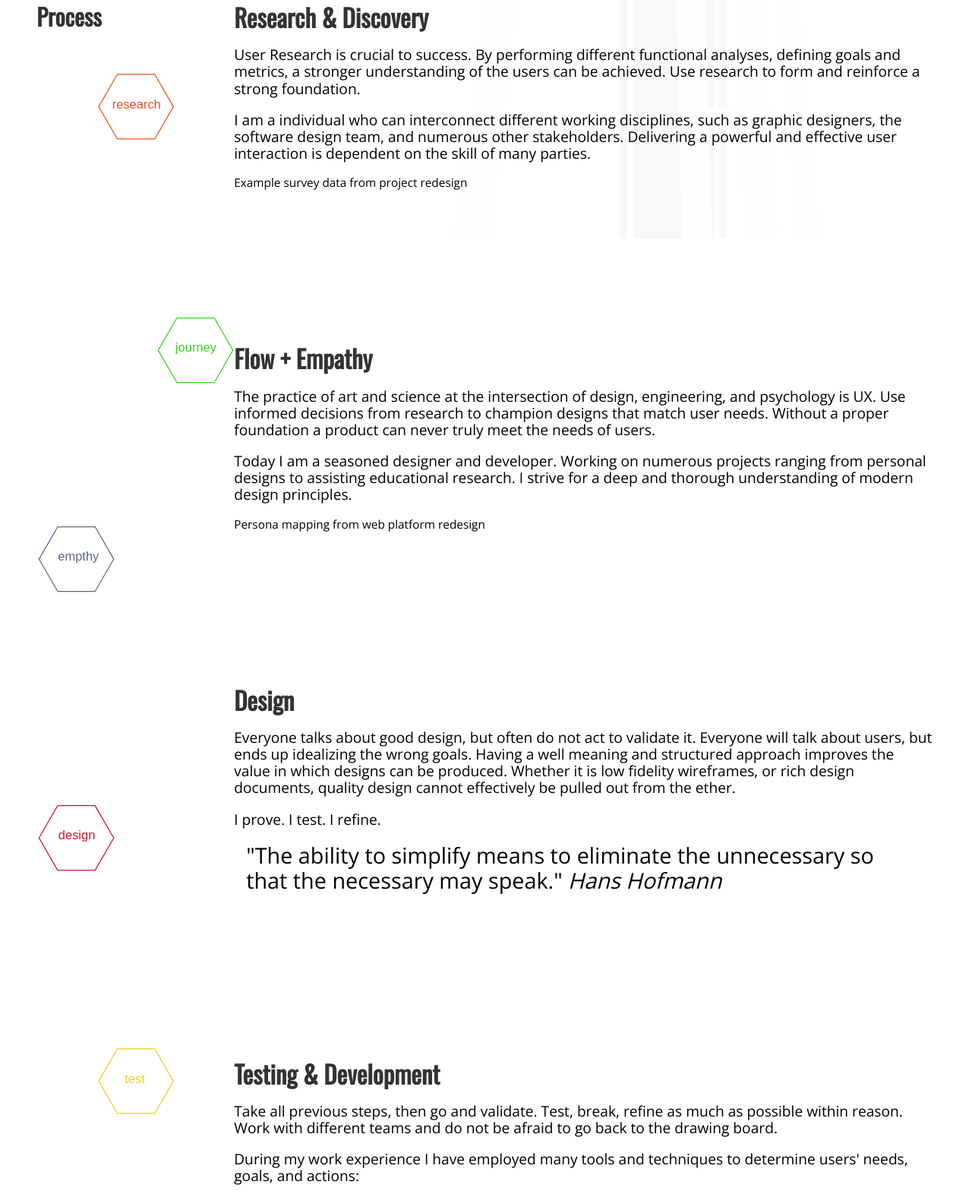
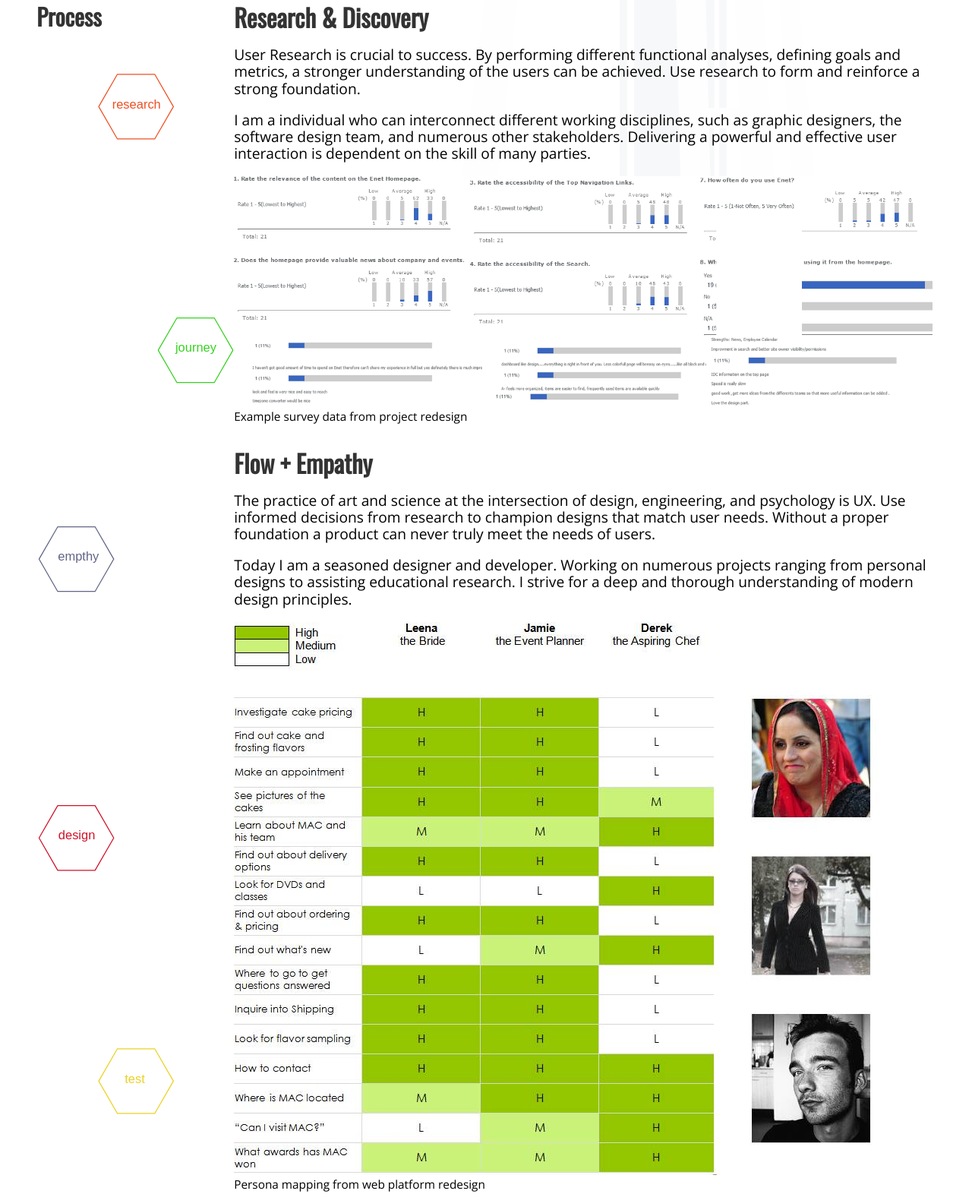
Before and after one commit to chris480/chris480.github.io, a plain HTML site: page index.html in a window 1280 px wide. Shown: the part 2763-4335 px from the top of the page at 76% size. Drawn offline with nearby package versions, Linux system fonts and the light colour scheme.

Commit message:
Fixed: added back in figure images

```diff
--- a/index.html
+++ b/index.html
@@ -160,7 +160,7 @@
 					I am a individual who can interconnect different working disciplines, such as graphic designers, the software design team, and numerous other stakeholders. Delivering a powerful and effective user interaction is dependent on the skill of many parties.
 				</p>
 				<figure>
-
+					<img src="/images/research.png" height="200" class="img-fluid" alt="" loading="lazy">
 					<figcaption>Example survey data from project redesign</figcaption>
 				</figure>
 			</section>
@@ -173,7 +173,7 @@
 					Today I am a seasoned designer and developer. Working on numerous projects ranging from personal designs to assisting educational research. I strive for a deep and thorough understanding of modern design principles.
 				</p>
 				<figure>
-
+					<img src="/images/flow-empathy.jpg" height="400" class="img-fluid" alt="" loading="lazy">
 					<figcaption>Persona mapping from web platform redesign</figcaption>
 				</figure>
 			</section>
```
